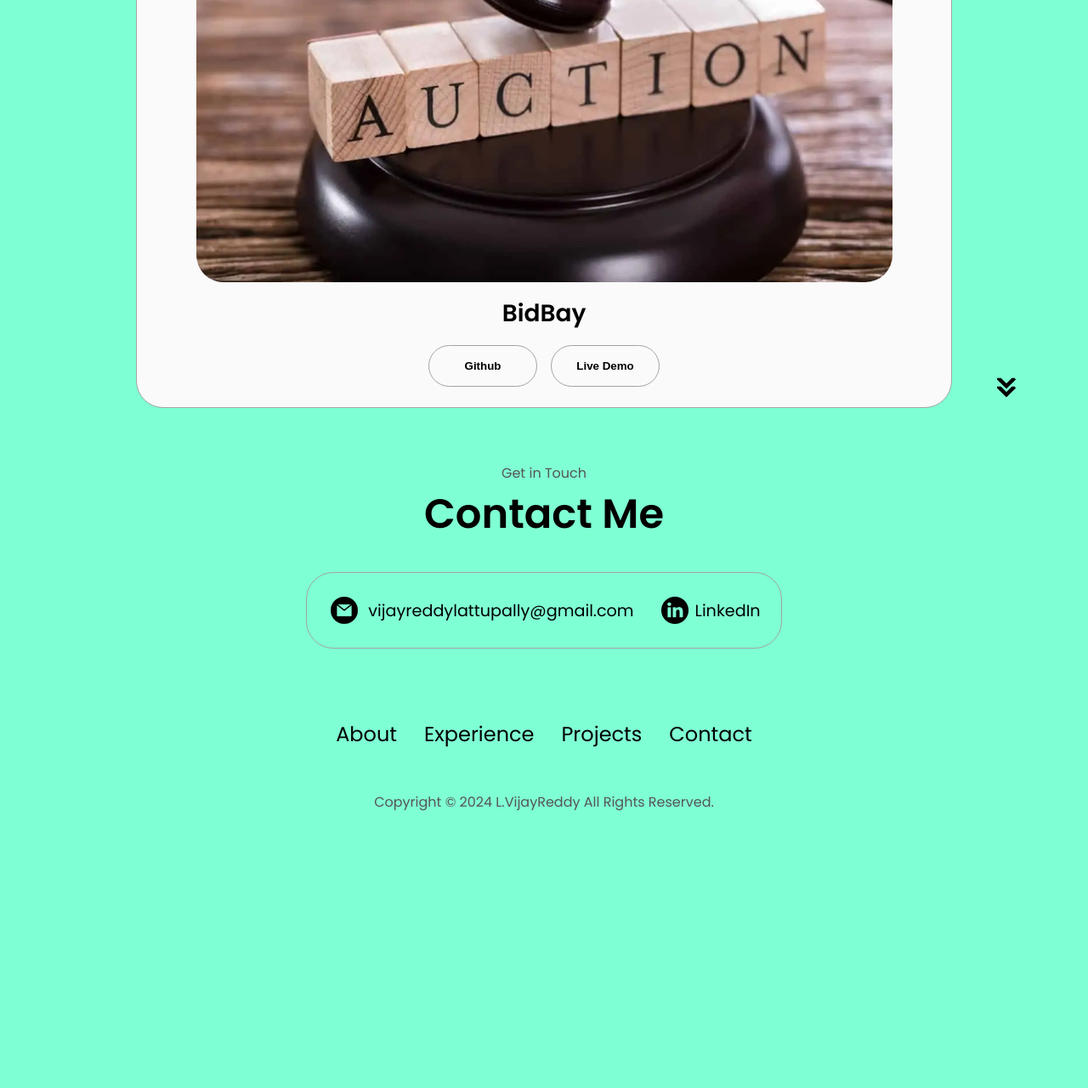
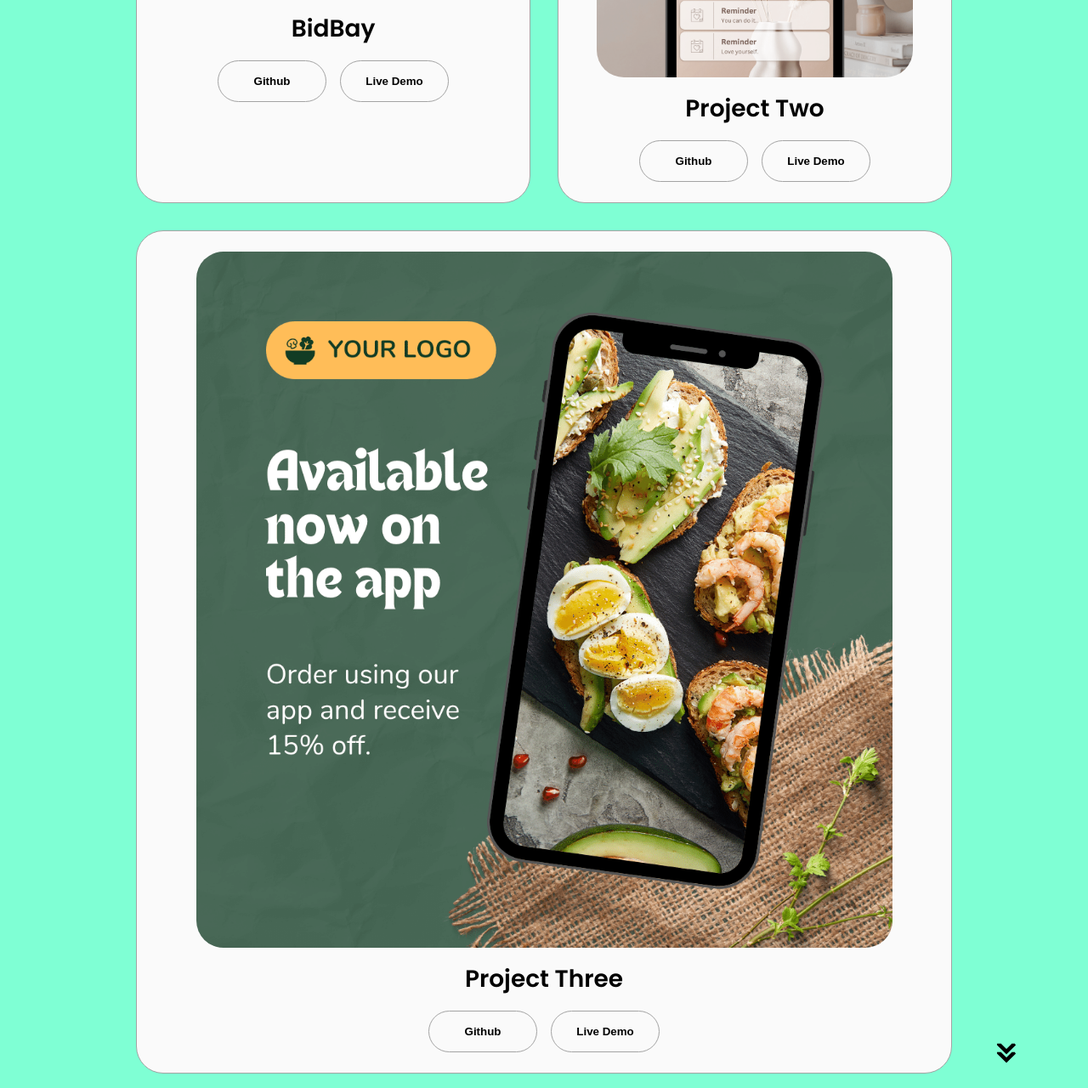
Before and after one commit to iamvijaylattupally/iamvijaylattupally.github.io, a plain HTML site: page index.html in a window 1280 px wide. Shown: the part 2900-4180 px from the top of the page at 85% size. Before the commit the page ends 3903 px from the top, so only its background shows below. Drawn offline with Linux system fonts and the light colour scheme.

Commit message:
Update index.html

```diff
--- a/index.html
+++ b/index.html
@@ -287,6 +287,54 @@ Currently, I'm on the lookout for new opportunities where I can leverage my skil
               </button>
             </div>
           </div>
+          <div class="details-container color-container">
+            <div class="article-container">
+              <img
+                src="./assets/project-2.png"
+                alt="Project 2"
+                class="project-img"
+              />
+            </div>
+            <h2 class="experience-sub-title project-title">Project Two</h2>
+            <div class="btn-container">
+              <button
+                class="btn btn-color-2 project-btn"
+                onclick="location.href='https://github.com/'"
+              >
+                Github
+              </button>
+              <button
+                class="btn btn-color-2 project-btn"
+                onclick="location.href='https://github.com/'"
+              >
+                Live Demo
+              </button>
+            </div>
+          </div>
+          <div class="details-container color-container">
+            <div class="article-container">
+              <img
+                src="./assets/project-3.png"
+                alt="Project 3"
+                class="project-img"
+              />
+            </div>
+            <h2 class="experience-sub-title project-title">Project Three</h2>
+            <div class="btn-container">
+              <button
+                class="btn btn-color-2 project-btn"
+                onclick="location.href='https://github.com/'"
+              >
+                Github
+              </button>
+              <button
+                class="btn btn-color-2 project-btn"
+                onclick="location.href='https://github.com/'"
+              >
+                Live Demo
+              </button>
+            </div>
+          </div>
         </div>
       </div>
       <img
```
